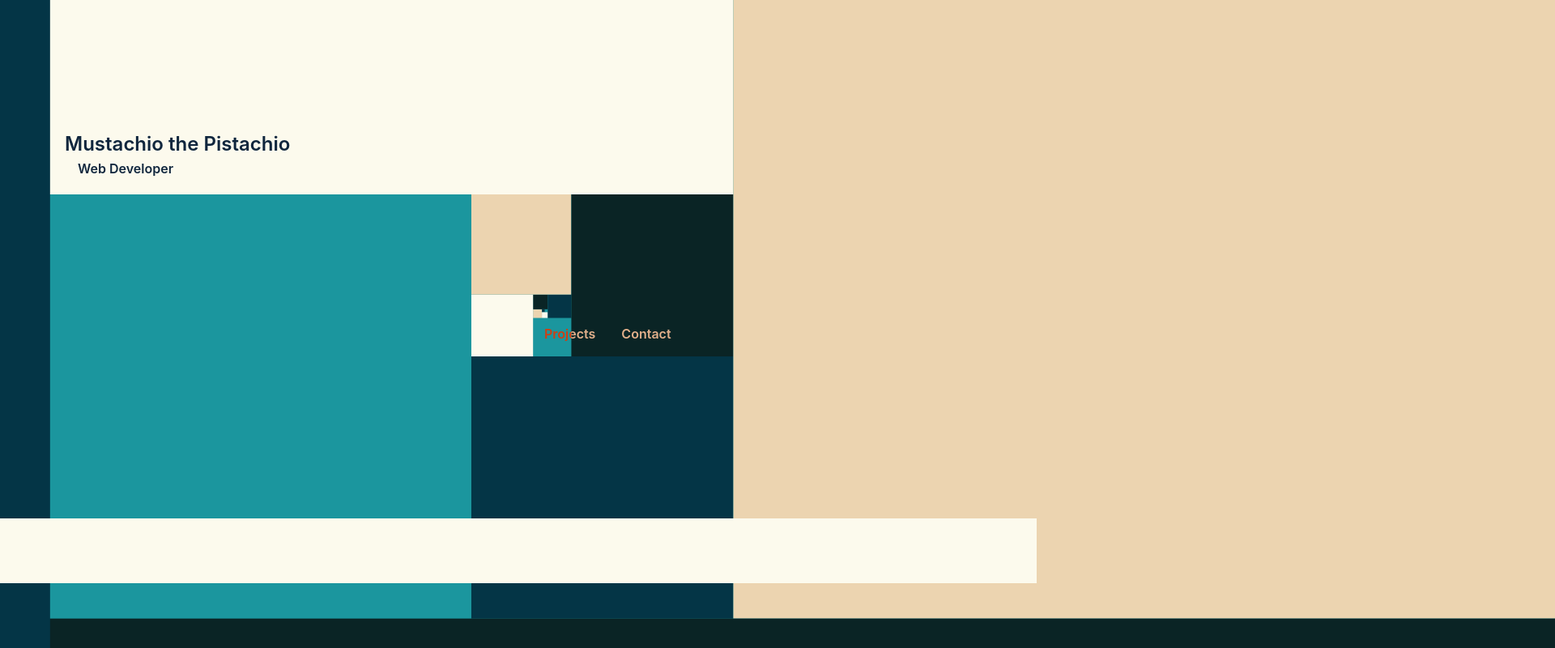
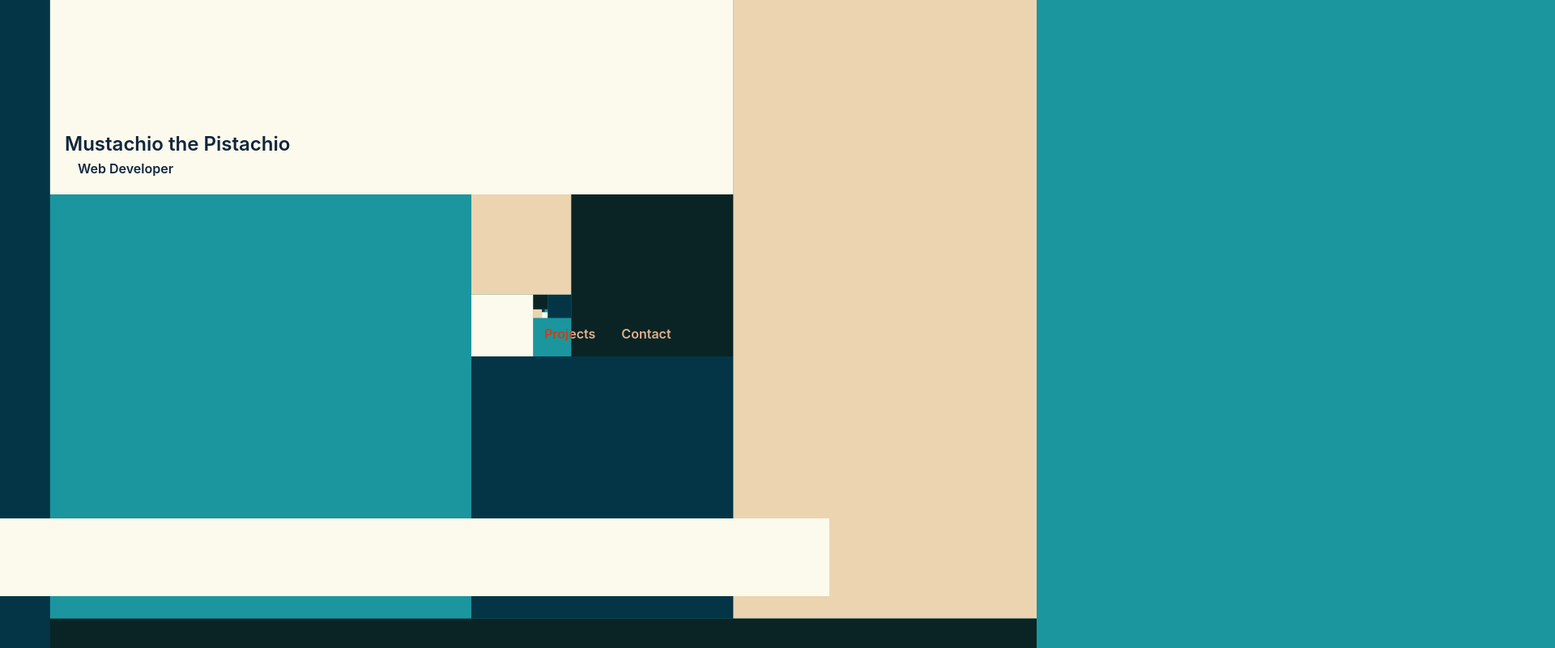
Before and after one commit to frealis/portfolio, a React (Create React App) app: page / in a window 1280 px wide. Shown: the top 800 px of the page at 81% size, 1920 px wide, since content can reach past the window. Built offline with nearby package versions, Linux system fonts and the light colour scheme.

Commit message:
Change 'class' to 'className' in Html.jsx

```diff
--- a/src/components/Html.jsx
+++ b/src/components/Html.jsx
@@ -5,52 +5,52 @@ class Html extends Component {
     return (
       <div>
 
-        <div class="scraps">
-          <div class="scrap free brand">
+        <div className="scraps">
+          <div className="scrap free brand">
             Mustachio the Pistachio
-            <span class="brand-sub">Web Developer</span>
+            <span className="brand-sub">Web Developer</span>
           </div>
-          <div class="scrap free links">
-            <a class="scrap free link-projects">Projects</a>
-            <a class="scrap free link-contact">Contact</a>
+          <div className="scrap free links">
+            <a className="scrap free link-projects">Projects</a>
+            <a className="scrap free link-contact">Contact</a>
           </div>
         </div>
 
-        <nav class="nav-fixed scraps-collected nav-fixed-vanish">
+        <nav className="nav-fixed scraps-collected nav-fixed-vanish">
         {/* <nav class="nav-fixed scraps-collected"> */}
-          <div class="scrap-collected fixed brand">
+          <div className="scrap-collected fixed brand">
             Mustachio the Pistachio
-            <span class="brand-sub">Web Developer</span>
+            <span className="brand-sub">Web Developer</span>
           </div>
-          <div class="scrap-collected fixed links">
-            <a class="scrap-collected fixed link-projects">Projects</a>
-            <a class="scrap-collected fixed link-contact">Contact</a>
+          <div className="scrap-collected fixed links">
+            <a className="scrap-collected fixed link-projects">Projects</a>
+            <a className="scrap-collected fixed link-contact">Contact</a>
           </div>
         </nav>
 
-        <div class="main">
-          <div class="page-landing"></div>
-          <nav class="nav-net scraps-collected">
-            <div class="scrap-collected net brand display-none">
+        <div className="main">
+          <div className="page-landing"></div>
+          <nav className="nav-net scraps-collected">
+            <div className="scrap-collected net brand display-none">
               Mustachio the Pistachio
-              <span class="brand-sub">Web Developer</span>
+              <span className="brand-sub">Web Developer</span>
             </div>
-            <div class="scrap-collected net links display-none">
-              <a class="scrap-collected net link-projects">Projects</a>
-              <a class="scrap-collected net link-contact">Contact</a>
+            <div className="scrap-collected net links display-none">
+              <a className="scrap-collected net link-projects">Projects</a>
+              <a className="scrap-collected net link-contact">Contact</a>
             </div>
           </nav>
-          <div class="nav-tripwire page-spacer"></div>
+          <div className="nav-tripwire page-spacer"></div>
           <a id="anchor-projects"></a>
-          <div class="page">
-            <h1 class="page-header">Projects</h1>
+          <div className="page">
+            <h1 className="page-header">Projects</h1>
           </div>
-          <div class="page-spacer"></div>
+          <div className="page-spacer"></div>
           <a id="anchor-contact"></a>
-          <div class="page">
-            <h1 class="page-header">Contact</h1>
+          <div className="page">
+            <h1 className="page-header">Contact</h1>
           </div>
-          <footer class="footer"></footer>
+          <footer className="footer"></footer>
         </div>
 
       </div>
--- a/src/css/App.css
+++ b/src/css/App.css
@@ -81,8 +81,8 @@ nav {
   display: flex;
   background-color: #FCFAED;
   height: 10vh;
-  padding: 1rem 0;
-  width: 100%; }
+  padding: calc(2rem + 2vh) 0;
+  width: 80vw; }
   nav.nav-fixed {
     color: #043546;
     position: fixed;
@@ -190,9 +190,13 @@ body {
 html {
   box-sizing: border-box;
   font-family: Kozuka Gothic Pr6N, Segoe UI, Arial, Verdana;
-  overflow-x: hidden;
-  scroll-behavior: smooth; }
+  overflow: hidden; }
 
 .main {
   height: 100vh;
-  perspective: 1px; }
+  overflow-x: hidden;
+  overflow-y: scroll;
+  perspective: 1px;
+  position: relative;
+  scroll-behavior: smooth;
+  z-index: 0; }
--- a/src/js/custom.js
+++ b/src/js/custom.js
@@ -15,17 +15,18 @@ link_projects_nodelist.forEach((link_projects) => {
 // ========== NAVBAR NET & SCRAPS ============================================
 
 // Scroll events determine whether brand & link elements get attached to navbar
-const nav_net             = document.querySelector('.nav-net');
-const scrap_brand         = document.querySelector('.scrap.free.brand');
-const scrap_links         = document.querySelector('.scrap.free.links');
+const main                = document.querySelector('.main')
+const nav_net             = document.querySelector('.nav-net')
+const scrap_brand         = document.querySelector('.scrap.free.brand')
+const scrap_links         = document.querySelector('.scrap.free.links')
 const nav_net_loc         = nav_net.offsetTop + nav_net.offsetHeight / 2
 const scrap_brand_loc     = scrap_brand.offsetTop + scrap_brand.offsetHeight / 2
 const scrap_links_loc     = scrap_links.offsetTop + scrap_links.offsetHeight / 2
 
-window.onscroll = () => {
+main.onscroll = () => {
 
   // Nav Brand Name
-  if (window.scrollY > nav_net_loc - scrap_brand_loc) {
+  if (main.scrollTop > nav_net_loc - scrap_brand_loc) {
     document.querySelector('.scrap.free.brand').classList.add('display-none');
     document.querySelector('.scrap-collected.net.brand').classList.remove('display-none');
     document.querySelector('.scrap-collected.net.brand').classList.add('animation-chromatophore');
@@ -36,7 +37,7 @@ window.onscroll = () => {
   }
 
   // Nav Links
-  if (window.scrollY > nav_net_loc - scrap_links_loc) {
+  if (main.scrollTop > nav_net_loc - scrap_links_loc) {
     document.querySelector('.scrap.free.links').classList.add('display-none');
     document.querySelector('.scrap-collected.net.links').classList.remove('display-none');
     document.querySelector('.scrap-collected.net.link-projects').classList.add('animation-chromatophore');
@@ -50,7 +51,7 @@ window.onscroll = () => {
 
   // Hide the net navbar, reveal the fixed navbar
   const nav_tripwire  = document.querySelector('.nav-tripwire');
-  if (window.scrollY > nav_tripwire.offsetTop - nav_net.offsetHeight) {
+  if (main.scrollTop > nav_tripwire.offsetTop - nav_net.offsetHeight) {
     document.querySelector('.nav-net').classList.add('nav-net-vanish');
     document.querySelector('.nav-fixed').classList.remove('nav-fixed-vanish');
   } else {
--- a/src/scss/App.scss
+++ b/src/scss/App.scss
@@ -28,16 +28,24 @@ a {
 
 body {
   background-color: $quinary-color; // override Bootstrap setting
+  // overflow-x: hidden;
+  // overflow-y: auto;
+  // perspective: 1px;
+  // transform-style: preserve-3d;
 }
 
 html {
   box-sizing: border-box;
   font-family: Kozuka Gothic Pr6N, Segoe UI, Arial, Verdana;
-  overflow-x: hidden;
-  scroll-behavior: smooth;
+  overflow: hidden;
 }
 
 .main {
   height: 100vh;
+  overflow-x: hidden;
+  overflow-y: scroll; // necessary for parallax but causes fixed nav to cover scrollbar
   perspective: 1px;
+  position: relative;
+  scroll-behavior: smooth;
+  z-index: 0;
 }
--- a/src/scss/_nav.scss
+++ b/src/scss/_nav.scss
@@ -3,8 +3,8 @@ nav {
   display: flex;
   background-color: $secondary-color;
   height: 10vh;
-  padding: 1rem 0;
-  width: 100%;
+  padding: calc(2rem + 2vh) 0;
+  width: 80vw;
   &.nav-fixed {
     color: $tertiary-color;
     position: fixed;
```
